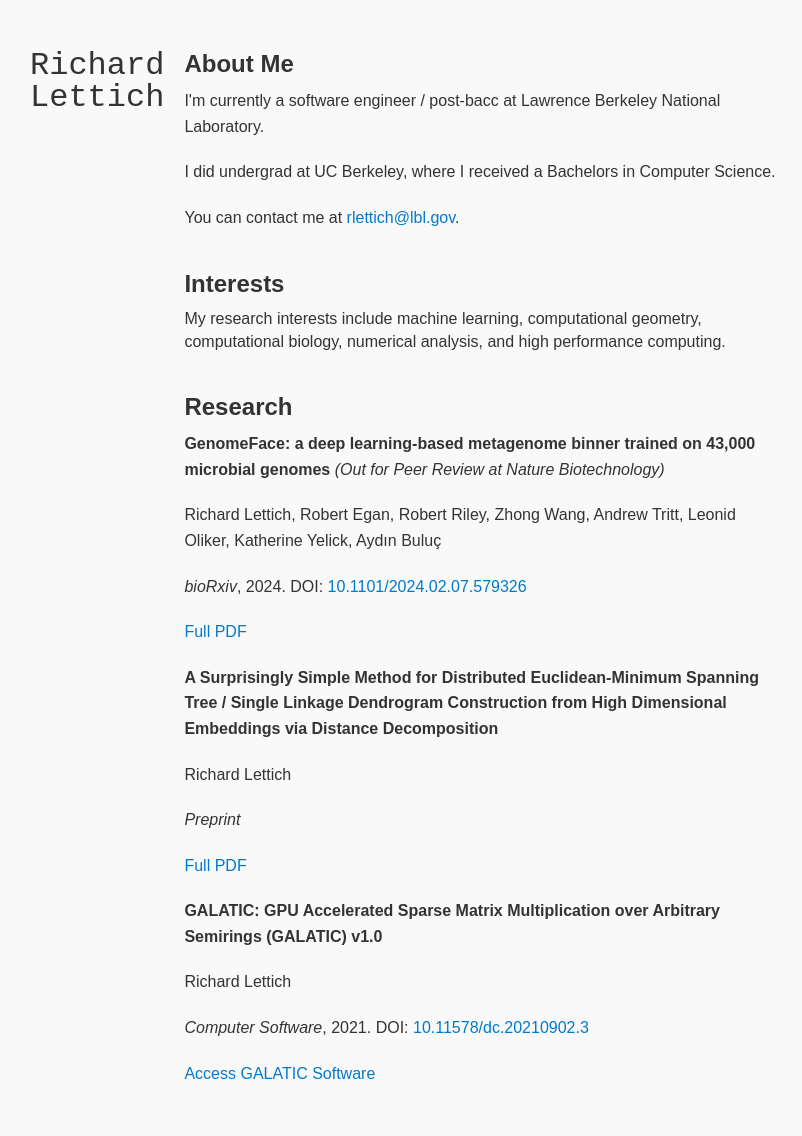
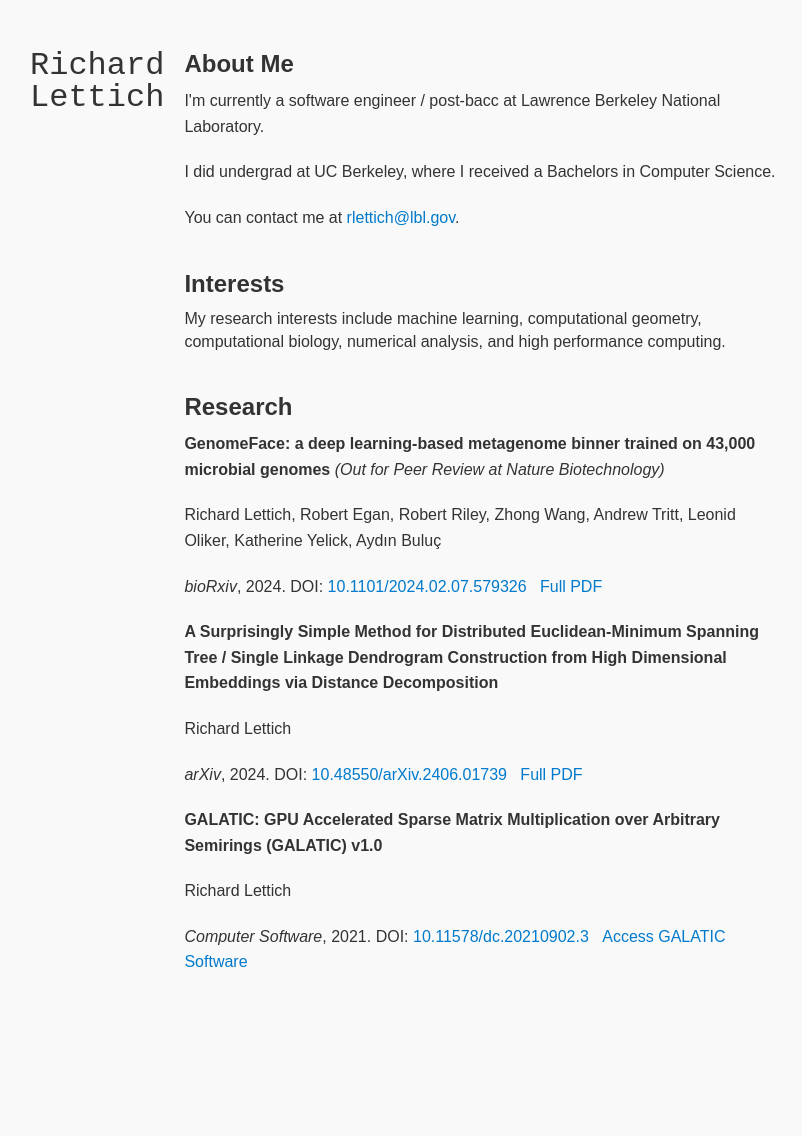
Before and after one commit to richardlett/richardlett.github.io, a Jekyll site: the page index.html, which Jekyll copies as it is, in a window 1280 px wide. Shown: the whole page, without its empty margins (160-962 px from the left). Built offline with Jekyll 4.4.1, drawn with Linux system fonts in a browser that asks for light colours; after the commit the page ends 1025 px from its top, so only the background shows below that.

Commit message:
Update index.html

```diff
--- a/index.html
+++ b/index.html
@@ -106,16 +97,15 @@
                 <h2>Research</h2>
                 <p><strong>GenomeFace: a deep learning-based metagenome binner trained on 43,000 microbial genomes</strong> <em>(Out for Peer Review at Nature Biotechnology)</em></p>
                 <p>Richard Lettich, Robert Egan, Robert Riley, Zhong Wang, Andrew Tritt, Leonid Oliker, Katherine Yelick, Aydın Buluç</p>
-                <p><em>bioRxiv</em>, 2024. DOI: <a href="https://doi.org/10.1101/2024.02.07.579326" target="_blank" rel="noopener noreferrer">10.1101/2024.02.07.579326</a></p>
-                <p><a href="https://www.biorxiv.org/content/early/2024/02/08/2024.02.07.579326.full.pdf" target="_blank" rel="noopener noreferrer">Full PDF</a></p>
+                <p><em>bioRxiv</em>, 2024. DOI: <a href="https://doi.org/10.1101/2024.02.07.579326" target="_blank" rel="noopener noreferrer">10.1101/2024.02.07.579326</a>&nbsp;&nbsp;&nbsp;<a href="https://www.biorxiv.org/content/early/2024/02/08/2024.02.07.579326.full.pdf" target="_blank" rel="noopener noreferrer">Full PDF</a></p>
+
                 <p><strong>A Surprisingly Simple Method for Distributed Euclidean-Minimum Spanning Tree / Single Linkage Dendrogram Construction from High Dimensional Embeddings via Distance Decomposition</strong></p>
                 <p>Richard Lettich</p>
-                <p><em>Preprint</em></p>
-                <p><a href="view-2.pdf" target="_blank" rel="noopener noreferrer">Full PDF</a></p>
+                <p><em>arXiv</em>, 2024. DOI: <a href="https://doi.org/10.48550/arXiv.2406.01739" target="_blank" rel="noopener noreferrer">10.48550/arXiv.2406.01739</a>&nbsp;&nbsp;&nbsp;<a href="https://arxiv.org/abs/2406.01739" target="_blank" rel="noopener noreferrer">Full PDF</a></p>
+
                 <p><strong>GALATIC: GPU Accelerated Sparse Matrix Multiplication over Arbitrary Semirings (GALATIC) v1.0</strong></p>
                 <p>Richard Lettich</p>
-                <p><em>Computer Software</em>, 2021. DOI: <a href="https://doi.org/10.11578/dc.20210902.3" target="_blank" rel="noopener noreferrer">10.11578/dc.20210902.3</a></p>
-                <p><a href="https://doi.org/10.11578/dc.20210902.3" target="_blank" rel="noopener noreferrer">Access GALATIC Software</a></p>
+                <p><em>Computer Software</em>, 2021. DOI: <a href="https://doi.org/10.11578/dc.20210902.3" target="_blank" rel="noopener noreferrer">10.11578/dc.20210902.3</a>&nbsp;&nbsp;&nbsp;<a href="https://doi.org/10.11578/dc.20210902.3" target="_blank" rel="noopener noreferrer">Access GALATIC Software</a></p>
             </div>
         </div>
     </div>
```
Also changed, not shown: other parts of index.html (+1 -10 lines).
